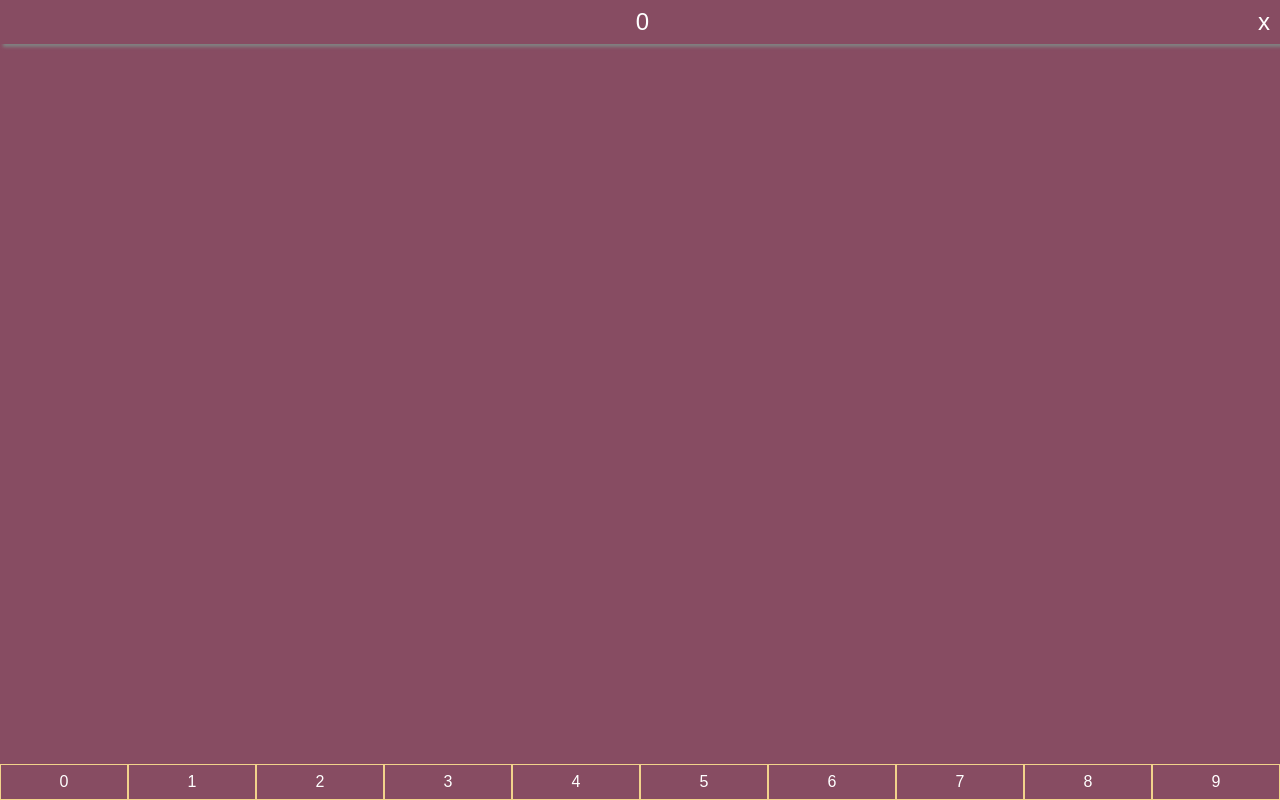
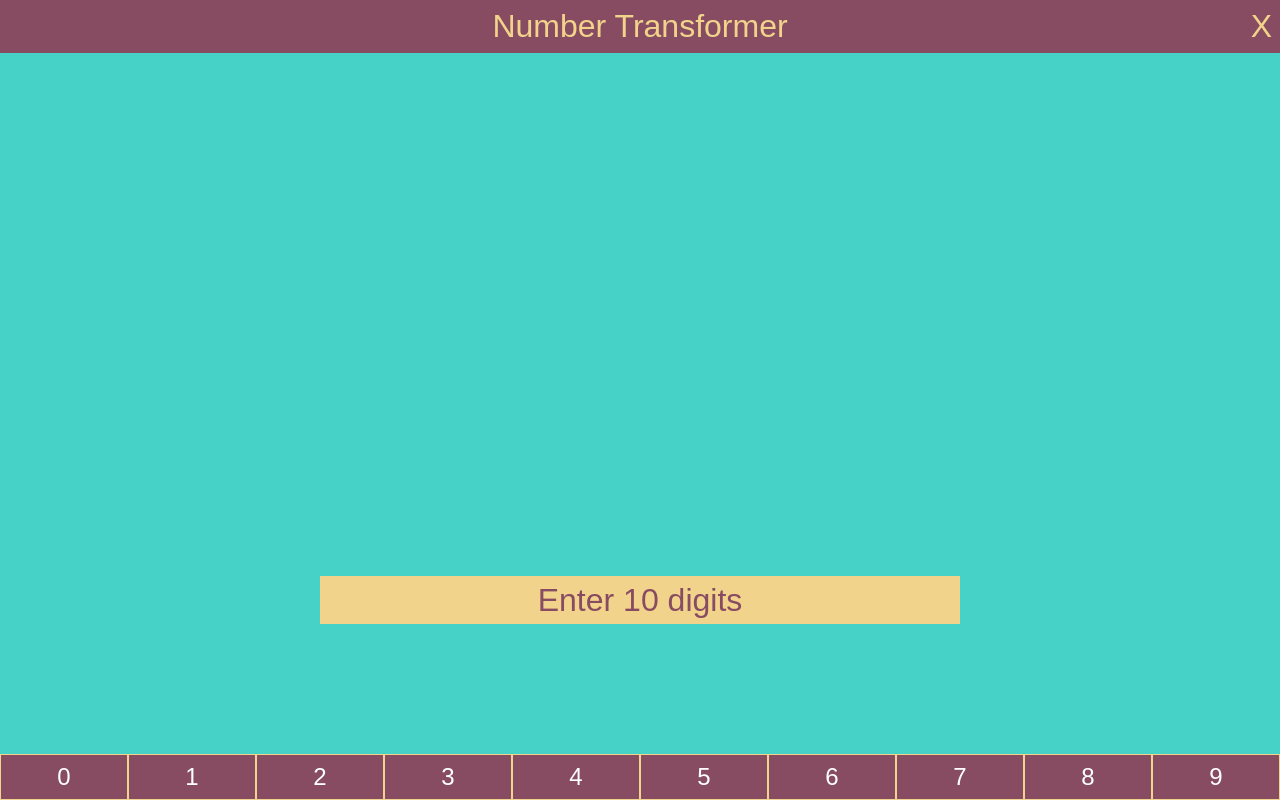
Before and after one commit to RyanGuitar/majorNextApp, a Next.js app: page /NumberConvertor in a window 1280 px wide. Built offline with nearby package versions, Linux system fonts and the light colour scheme.

Commit message:
added image convertor

```diff
--- a/pages/NumberConvertor.js
+++ b/pages/NumberConvertor.js
@@ -1,12 +1,104 @@
-import Buttons from "../components/Buttons";
-import NavBar from "../components/NavBar";
+import { useState, useEffect } from "react";
+import Link from "next/link";
+import Head from "next/head";
+import Image from "next/image";
+
+const TransformData = [
+  ["00", "ball"],
+  ["01", "tie"],
+  ["02", "noah"],
+  ["03", "me"],
+  ["04", "rye"],
+  ["05", "lee"],
+  ["06", "chew"],
+  ["07", "cow"],
+  ["08", "ivy"],
+  ["09", "bee"],
+  ["10", "dice"],
+];
 
 const NumberConvertor = () => {
+  let buttons = [0, 1, 2, 3, 4, 5, 6, 7, 8, 9];
+
+  const [number, setNumber] = useState("Enter 10 digits");
+  const [first, setFirst] = useState(true);
+  const [transformed, setTransformed] = useState([]);
+
+  useEffect(() => {
+    if (number == "") {
+      setTransformed([]);
+    }
+    if (!transformed.length) {
+      if (number.length % 2 == 0 && number.length) {
+        setTransformed(
+          TransformData.filter(
+            (data) => data[0] == number.slice(number.length - 2)
+          )
+        );
+      }
+    } else {
+      if (number.length && number.length % 2 == 0) {
+        setTransformed([
+          ...transformed,
+          ...TransformData.filter(
+            (data) => data[0] == number.slice(number.length - 2)
+          ),
+        ]);
+      }
+    }
+  }, [number]);
+
+  const showNumber = (e) => {
+    if (first) {
+      setNumber(e.target.id);
+      setFirst(false);
+    } else {
+      if (number.length < 10) {
+        setNumber(number + e.target.id);
+      } else {
+        setNumber("");
+        setFirst(true);
+      }
+    }
+  };
   return (
-    <div className="container">
-      <NavBar />
-      <Buttons />
-    </div>
+    <>
+      <Head>
+        <title>Major Memory Trainer | Number Convertor</title>
+      </Head>
+      <div id="NumberTransformerContainer">
+        <div id="TransformerHeaderBox">
+          Number Transformer
+          <Link href={"Menu"}>
+            <span id="TransformX">X</span>
+          </Link>
+        </div>
+
+        <div id="TransformBox">
+          <div id="TransformBoxImage">
+            {transformed.map((transform, index) => {
+              return (
+                <img key={index} src={"images/" + transform[1] + ".webp"} />
+              );
+            })}
+          </div>
+          <div id="TransformBoxNumber">
+            <div id="TransformNumber">
+              <span>{number}</span>
+            </div>
+          </div>
+        </div>
+        <div id="TransformButtonBox">
+          {buttons.map((button) => {
+            return (
+              <button onClick={showNumber} key={button + "btn"} id={button}>
+                {button}
+              </button>
+            );
+          })}
+        </div>
+      </div>
+    </>
   );
 };
 
--- a/styles/globals.css
+++ b/styles/globals.css
@@ -279,3 +279,82 @@ td {
 .flexing {
   display:flex;
 }
+#NumberTransformerContainer {
+  background-color: #47D2C8;
+  display:flex;
+  justify-content: center;
+  align-items: center;
+  width:100vw;
+  height:100vh;
+}
+#TransformerHeaderBox {
+  background-color: #874C62;
+  color:#F2D38B;
+  text-align: center;
+  font-size: 2rem;
+  position:fixed;
+  top:0;
+  left:0;
+  width:100vw;
+  height:auto;
+  padding:0.5rem;
+}
+#TransformerHeaderBox #TransformX {
+  position:fixed;
+  right:0.5rem;
+}
+#TransformButtonBox {
+  position:fixed;
+  left:0;
+  bottom:0;
+  width:100vw;
+  height:auto;
+}
+#TransformButtonBox button {
+  background-color: #874C62;
+  color:white;
+  border:1px solid #F2D38B;
+  width:10vw;
+  height:auto;
+  font-size: 1.5rem;
+  padding:0.5rem;
+}
+#TransformButtonBox button:hover {
+  background-color: #C98474;
+}
+#TransformBox {
+  width:100vw;
+  height:70vh;
+}
+#TransformBoxImage {
+  display:flex;
+  align-items: center;
+  justify-content: center;
+  width:100vw;
+  height:50vh;
+}
+#TransformBoxImage img {
+  padding:0.5rem;
+  aspect-ratio: 1/1;
+  width:20%;
+  height:auto;
+}
+#TransformBoxNumber {
+
+  width:100vw;
+  height:20vh;
+  font-size: 2rem;
+  display:flex;
+  align-items: center;
+  justify-content: center;
+}
+#TransformNumber {
+  background-color: #F2D38B;
+  color: #874C62;
+  display:flex;
+  align-items: center;
+  justify-content: center;
+  padding:0.7rem;
+  width:50vw;
+  height:3rem;
+}
```
